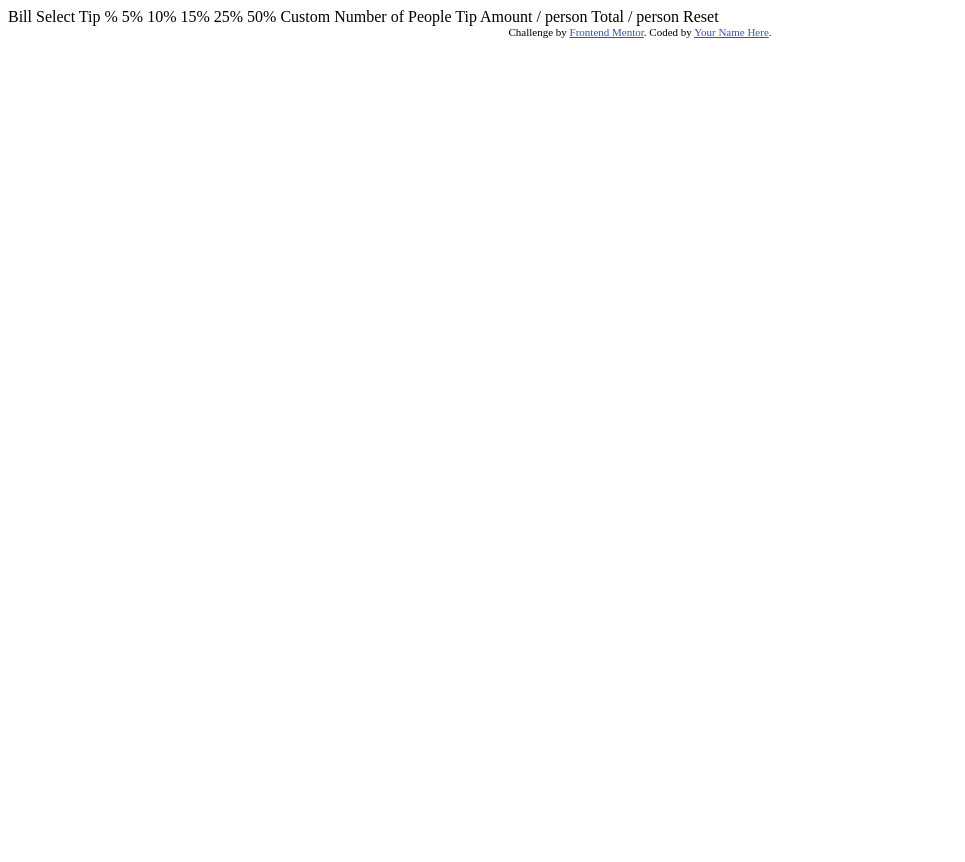
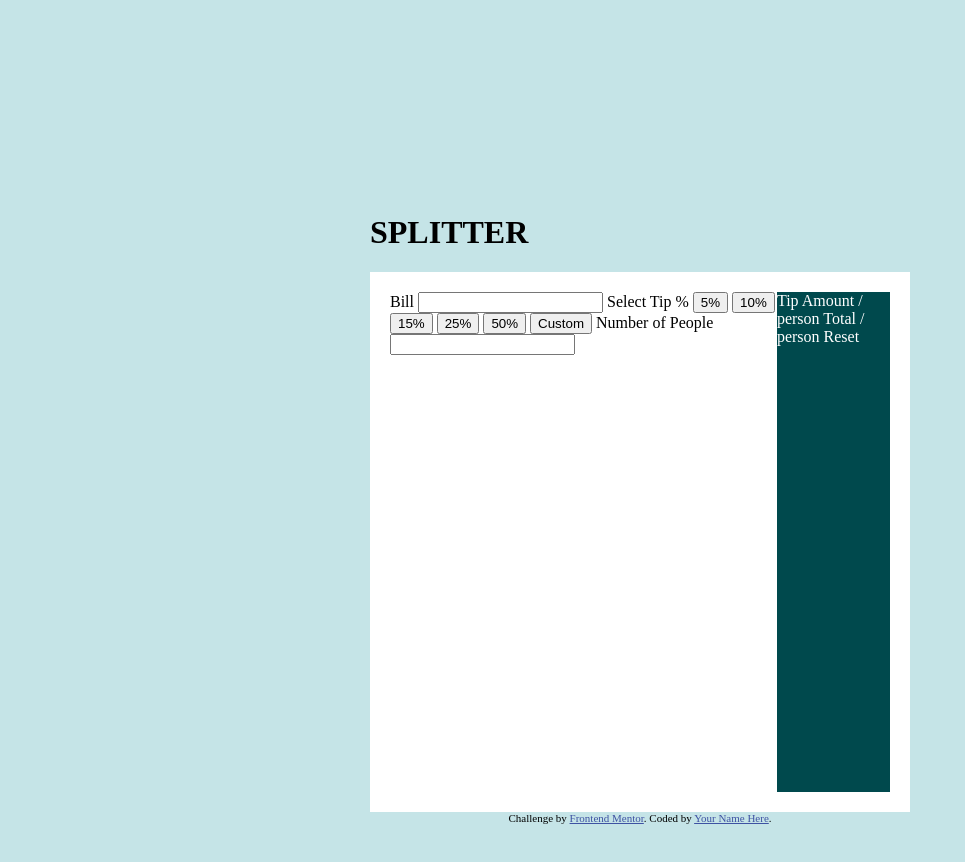
Before and after one commit to jenndiaz/tip-calculator, a plain HTML site: page index.html in a window 1280 px wide. Shown: the whole page, without its empty margins (0-965 px from the left). Before the commit the page ends 800 px from the top, so only its background shows below. Drawn offline with Linux system fonts and the light colour scheme.

Commit message:
initial styling

```diff
--- /dev/null
+++ b/index.css
@@ -0,0 +1,24 @@
+/* - Mobile: 375px
+- Desktop: 1440px */
+.background{
+  background-color: hsl(185, 41%, 84%);
+  display: flex;
+  justify-content: center;
+  align-items: center;
+  height: 1000px;
+}
+
+.calculator{
+  width: 500px;
+  height: 500px;
+  background-color: white;
+  display: flex;
+  padding: 20px;
+}
+.inputs{
+
+}
+.totals{
+  background-color: hsl(183, 100%, 15%);
+  color: white;
+}
--- a/index.html
+++ b/index.html
@@ -13,21 +13,34 @@
     .attribution { font-size: 11px; text-align: center; }
     .attribution a { color: hsl(228, 45%, 44%); }
   </style>
+  <link rel="stylesheet" href="./index.css" >
+
 </head>
-<body>
-
+<body class="background">
+  <main>
+    <h1>SPLITTER</h1>
+    <div class="calculator">
+      <div class="inputs">
+        <label for="bill">
           Bill
-
+        </label>
+        <input id="bill">
+        </input>
+        <label>
           Select Tip %
-  5%
-  10%
-  15%
-  25%
-  50%
-  Custom
-
+        </label>
+        <button>5%</button>
+        <button>10%</button>
+        <button>15%</button>
+        <button>25%</button>
+        <button>50%</button>
+        <button>Custom</button>
+        <label for="number-of-people">
           Number of People
-
+        </label>
+        <input id="number-of-people" />
+      </div>
+    <div class="totals">
       Tip Amount
       / person
 
@@ -35,10 +48,13 @@
       / person
 
       Reset
+    </div>
 
+    </div>
     <div class="attribution">
       Challenge by <a href="https://www.frontendmentor.io?ref=challenge" target="_blank">Frontend Mentor</a>.
       Coded by <a href="#">Your Name Here</a>.
     </div>
+  </main>
 </body>
 </html>
```
Lines whose indentation alone changed are shown as unchanged.
